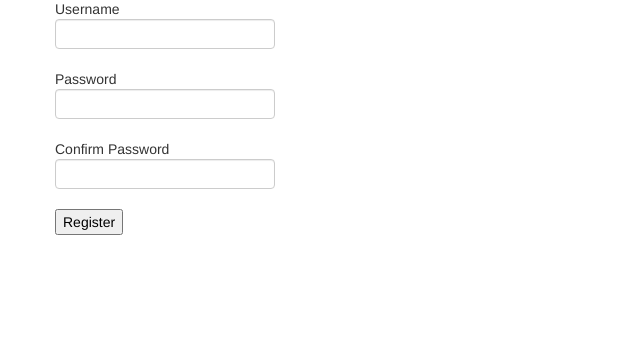
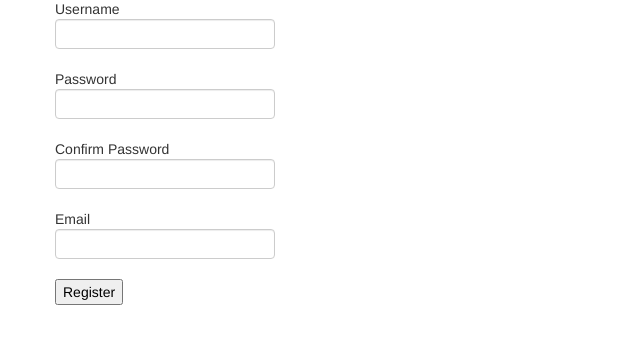
Before and after one commit to dlavelle7/lavapp, a Flask app: page /register in a window 1280 px wide. Shown: the part 123-467 px from the top of the page, without its empty margins (0-640 px from the left). Run offline with Flask 2, Linux system fonts and the light colour scheme.

Commit message:
added email field.

```diff
--- a/app/forms.py
+++ b/app/forms.py
@@ -1,6 +1,6 @@
 from flask.ext.wtf import Form
 from wtforms import StringField, BooleanField, PasswordField, TextField
-from wtforms.validators import DataRequired, EqualTo
+from wtforms.validators import DataRequired, EqualTo, Email
 
 
 class LoginForm(Form):
@@ -14,3 +14,4 @@ class RegisterForm(Form):
     password = PasswordField('password', validators=[DataRequired(),
                     EqualTo('repeat_pass', message="Passwords don't match")])
     repeat_pass = PasswordField('password', validators=[DataRequired()])
+    email = StringField('email', validators=[DataRequired(), Email()])
--- a/app/models.py
+++ b/app/models.py
@@ -7,10 +7,12 @@ class User(db.Model):
     id = db.Column(db.Integer, primary_key=True)
     username = db.Column(db.String(64), index=True, unique=True)
     password = db.Column(db.String(64))
+    email = db.Column(db.String(64), unique=True)
 
-    def __init__(self, username, password):
+    def __init__(self, username, password, email):
         self.username = username
         self.password = self.create_password(password)
+        self.email = email
 
     @property
     def is_authenticated(self):
--- a/app/templates/register.html
+++ b/app/templates/register.html
@@ -21,6 +21,12 @@
     {% endfor %}<br>
         {{form.repeat_pass}}
     </p>
+    <p>Email
+    {% for error in form.email.errors %}
+        <span style="color: red;">[{{ error }}]</span>
+    {% endfor %}<br>
+        {{form.email}}
+    </p>
     <p>
         <input type="submit" value="Register">
     </p>
--- a/app/views.py
+++ b/app/views.py
@@ -39,12 +39,14 @@ def register():
     form = RegisterForm()
     if form.validate_on_submit():
 
-        user = User(username=form.username.data, password=form.password.data)
+        user = User(username=form.username.data, password=form.password.data,
+                email=form.email.data)
         db.session.add(user)
 
         try:
             db.session.commit()
-        except IntegrityError:
+        except IntegrityError as e:
+            print e
             db.session.rollback()
             return render_template('register.html', title="Sign Up", form=form)
 
```
